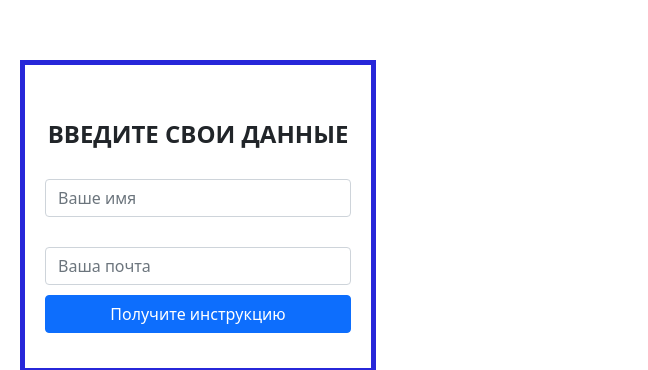
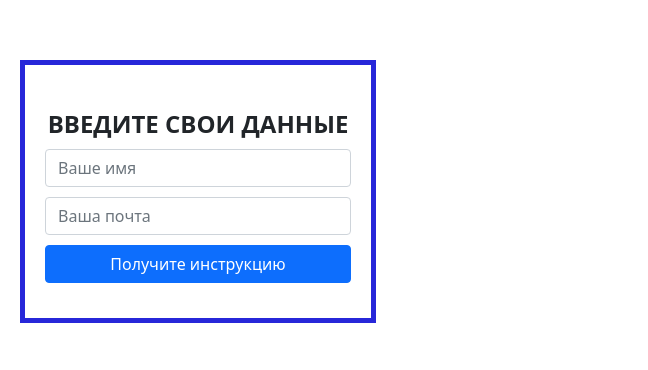
Before and after one commit to alews6/alews6.github.io, a plain HTML site: page less/Index.html in a window 1280 px wide. Shown: the part 158-528 px from the top of the page, 632-1280 px from the left. Drawn offline with Linux system fonts and the light colour scheme.

Commit message:
изменил scc
+

```diff
--- a/less/css/style.css
+++ b/less/css/style.css
@@ -12,10 +12,10 @@
 .form-header {
 	font-style: 20px;
 	font-weight: 900;
-	margin-top: 20px;
+	margin-top: 10px;
 }
 .form input {
-	margin-top: 30px;
+	margin-top: 10px;
 }
  .form{
  	padding: 35px 20px;
```
